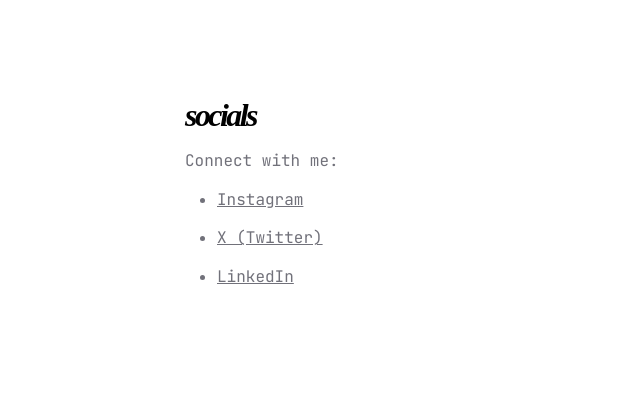
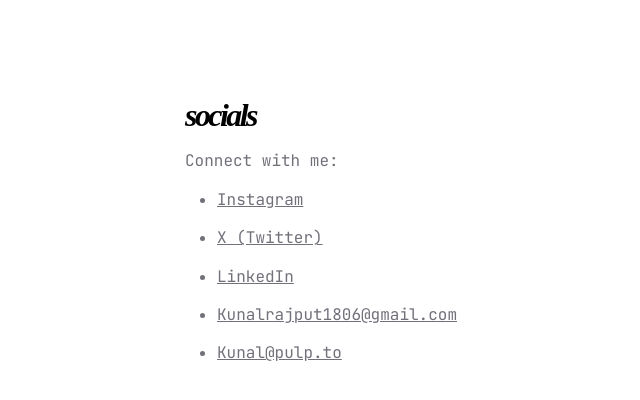
Before and after one commit to yagna2652/kunalrajput.ink, a Jekyll site: the page built from socials.md, in a window 1280 px wide. Shown: the top 400 px of the page, without its empty margins (135-775 px from the left). Built offline with Jekyll 4.4.1, drawn with Linux system fonts in a browser that asks for light colours; some web fonts are replaced.

Commit message:
Add email contacts to socials page

```diff
--- a/socials.md
+++ b/socials.md
@@ -8,3 +8,5 @@ Connect with me:
 - [Instagram](https://www.instagram.com/__kunallll_?igsh=MW0yYXM1NDI2Z3c2Yg==)
 - [X (Twitter)](https://x.com/moistlinguist)
 - [LinkedIn](https://www.linkedin.com/in/kunal-rajput/)
+- [Kunalrajput1806@gmail.com](mailto:Kunalrajput1806@gmail.com)
+- [Kunal@pulp.to](mailto:Kunal@pulp.to)
```
